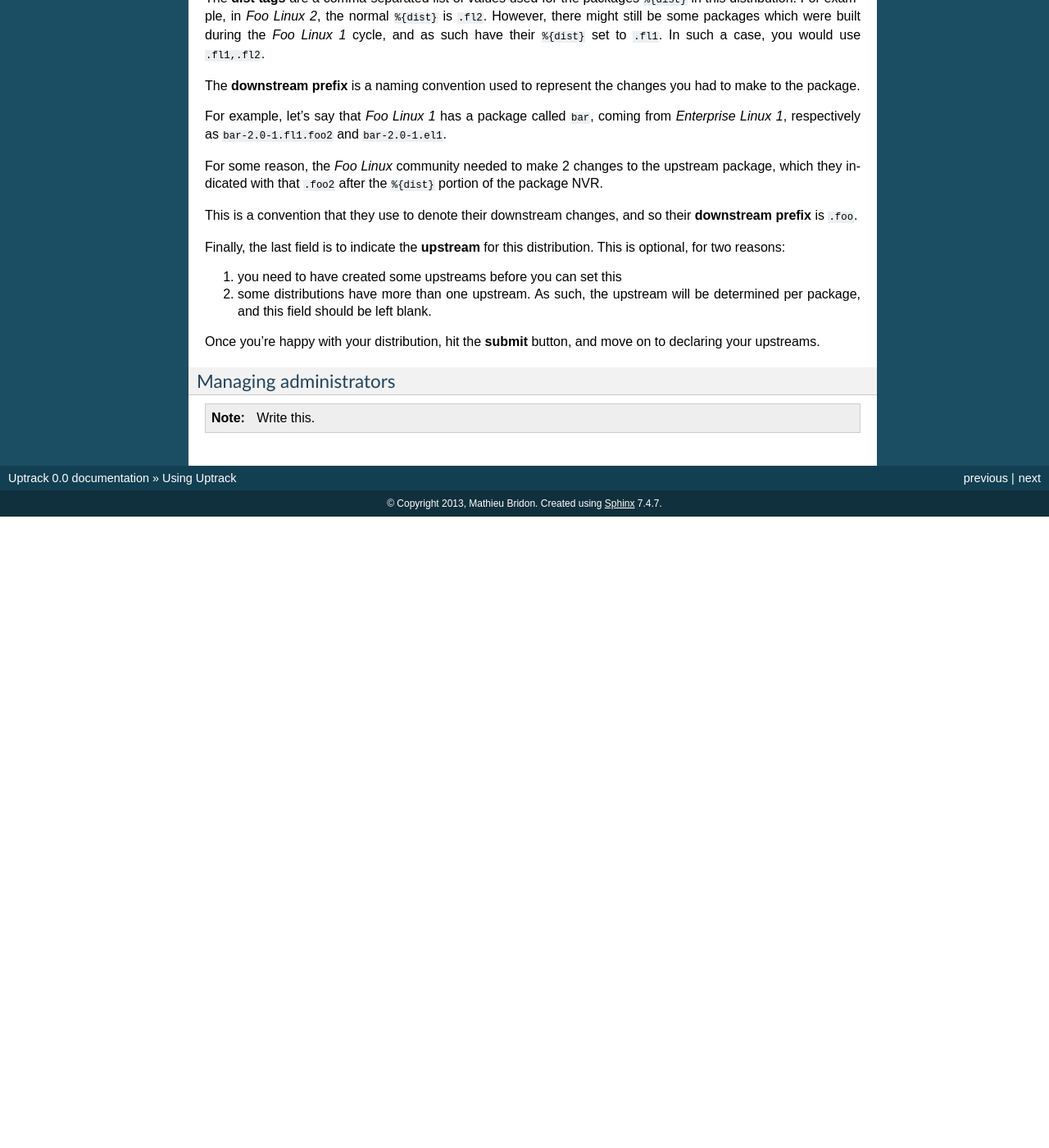
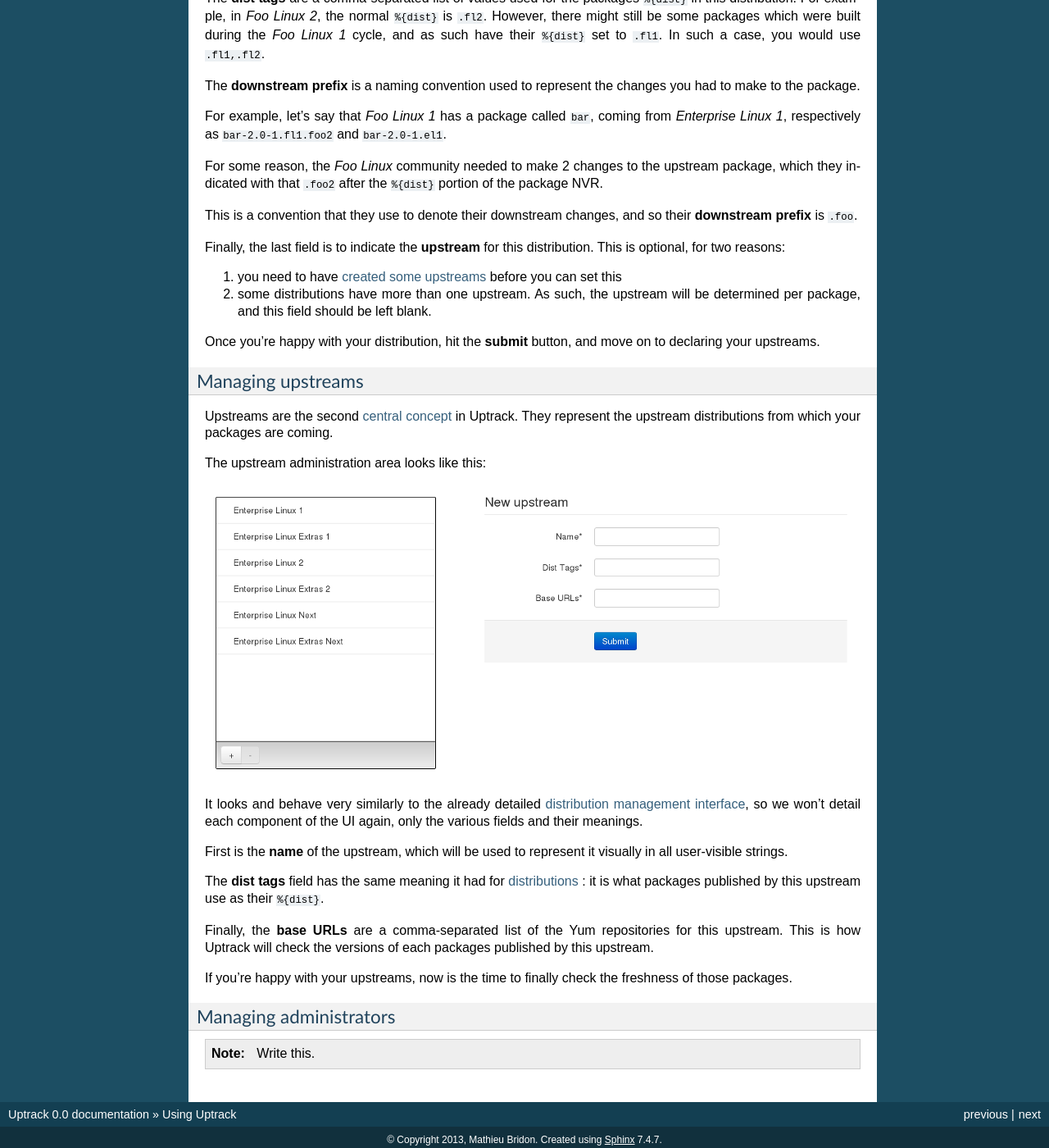
Before and after one commit to network-box/uptrack, a Sphinx documentation site: the page built from doc/source/usage.rst, in a window 1280 px wide and 1400 px high, scrolled down 3758 px. Shown: the whole window at 82% size. Built offline with Sphinx 7.4.7, drawn with Linux system fonts in a browser that asks for light colours; before the commit the page ends 4388 px from its top, so only the background shows below that.

Commit message:
doc: Write about upstream management

```diff
--- a/doc/source/usage.rst
+++ b/doc/source/usage.rst
@@ -205,6 +205,37 @@ This is optional, for two reasons:
 Once you're happy with your distribution, hit the **submit** button, and move
 on to declaring your upstreams.
 
+.. _manage-upstreams:
+
+Managing upstreams
+------------------
+
+Upstreams are the second :ref:`central concept <concepts>` in Uptrack. They
+represent the upstream distributions from which your packages are coming.
+
+The upstream administration area looks like this:
+
+.. image:: _static/admin-upstreams.png
+   :align: center
+
+It looks and behave very similarly to the already detailed
+:ref:`distribution management interface <manage-distros>`, so we won't detail
+each component of the UI again, only the various fields and their meanings.
+
+First is the **name** of the upstream, which will be used to represent it
+visually in all user-visible strings.
+
+The **dist tags** field has the same meaning it had for
+:ref:`distributions <manage-distros>` : it is what packages published by this
+upstream use as their ``%{dist}``.
+
+Finally, the **base URLs** are a comma-separated list of the Yum repositories
+for this upstream. This is how Uptrack will check the versions of each
+packages published by this upstream.
+
+If you're happy with your upstreams, now is the time to
+:ref:`finally check the freshness of those packages <sync-data>`.
+
 .. _manage-users:
 
 Managing administrators
```
Also changed, not shown: doc/source/_static/admin-upstreams.png (added).
